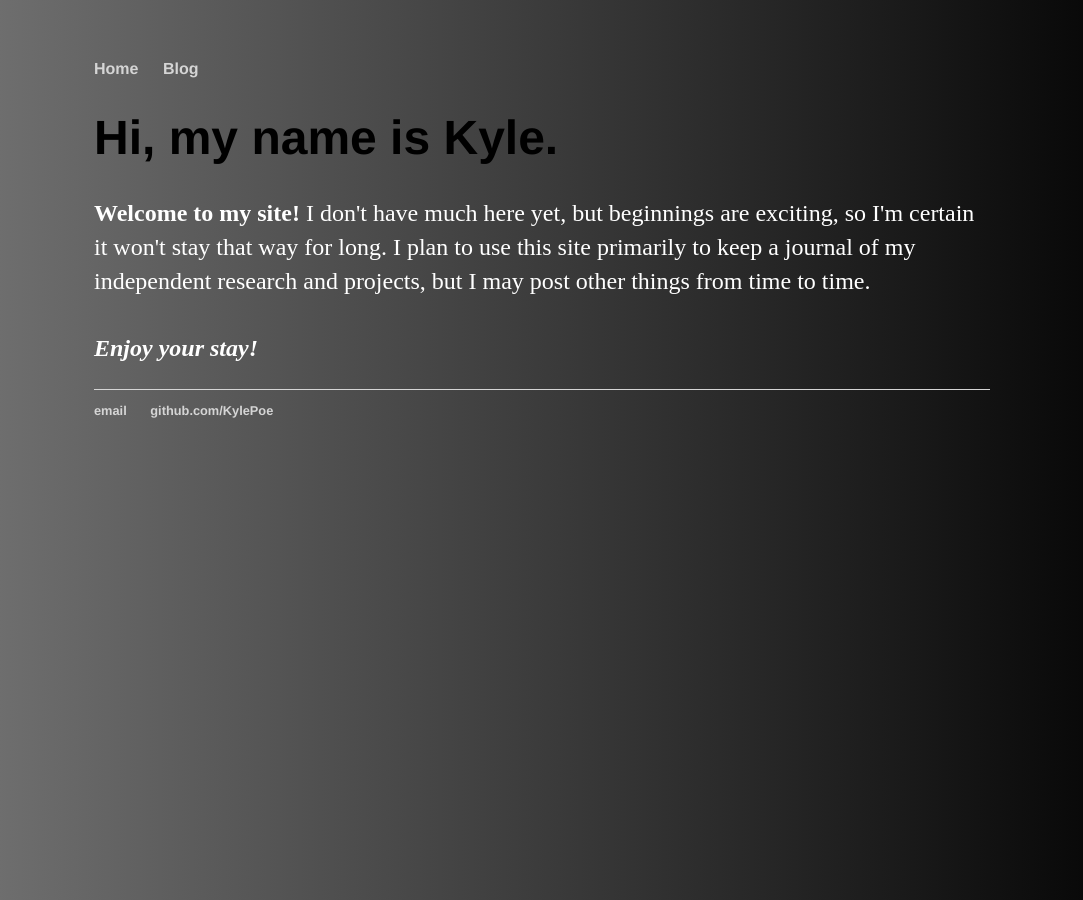
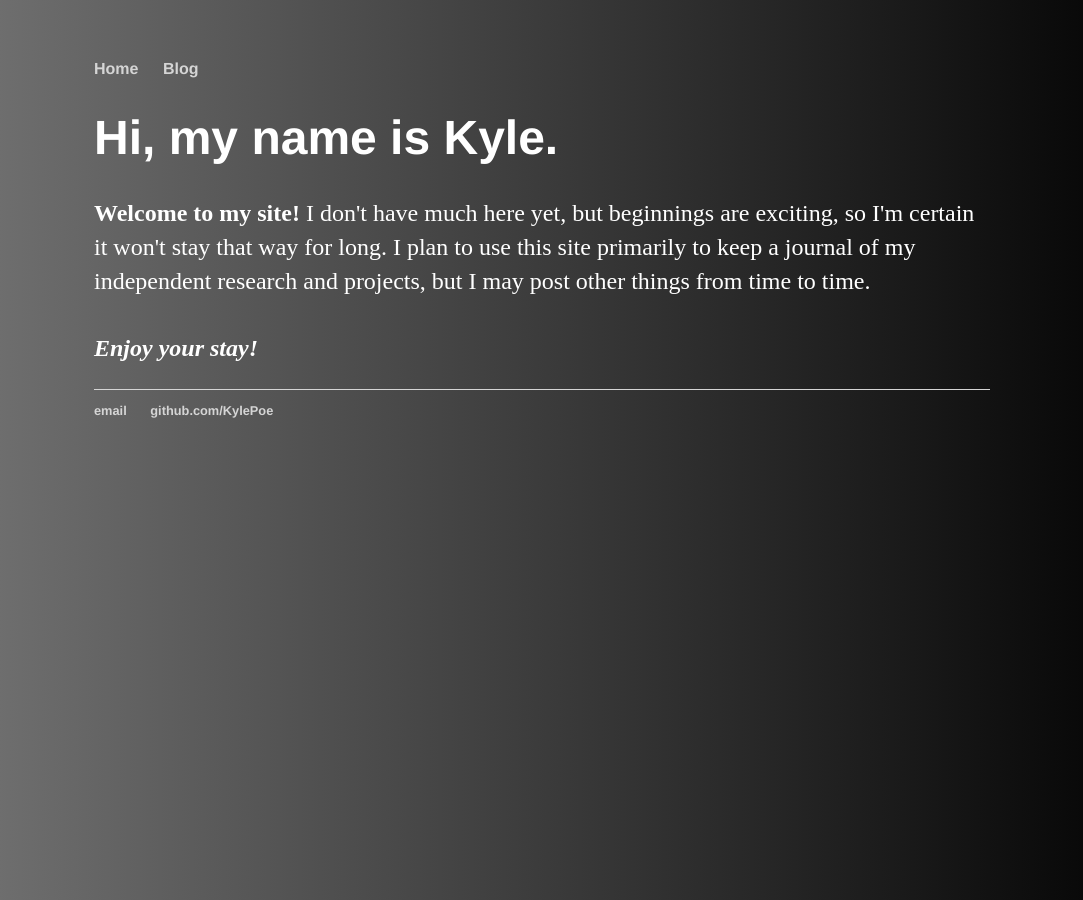
Before and after one commit to KylePoe/kylepoe.info, a Jekyll site: the page built from index.html, in a window 1280 px wide. Shown: the whole page, without its empty margins (98-1181 px from the left). Built offline with Jekyll 4.4.1, drawn with Linux system fonts in a browser that asks for light colours.

Commit message:
Update main.css

```diff
--- a/css/main.css
+++ b/css/main.css
@@ -3,9 +3,7 @@ body {
     width: 70%;
     background: linear-gradient(-90deg,#000000, #777777);
 }
-title {
-    color: #FFFFFF
-}
+
 nav ul, footer ul {
     font-family:'Helvetica', 'Arial', 'Sans-Serif';
     padding: 0px;
@@ -26,6 +24,7 @@ a:hover {
 h1 {
     font-size: 3em;
     font-family:'Helvetica', 'Arial', 'Sans-Serif';
+    color: #FFFFFF
 }
 p {
     font-size: 1.5em;
```
